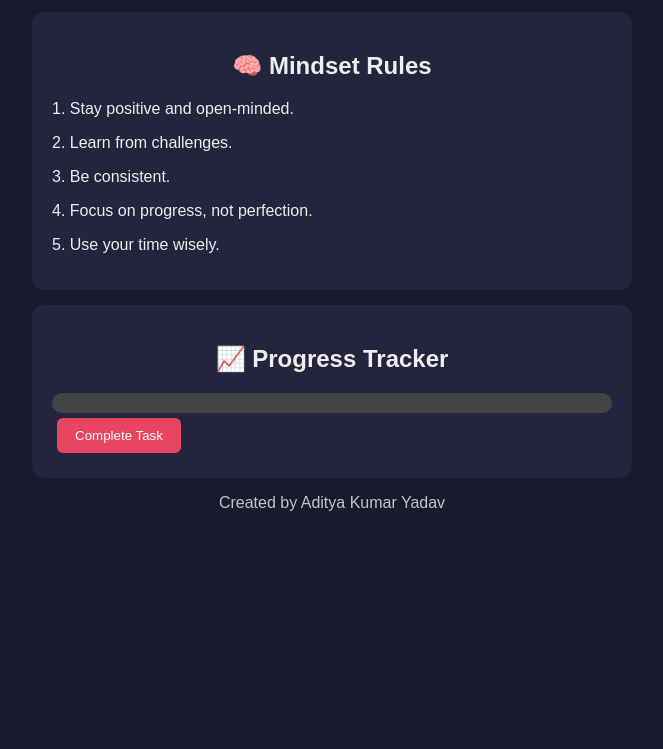
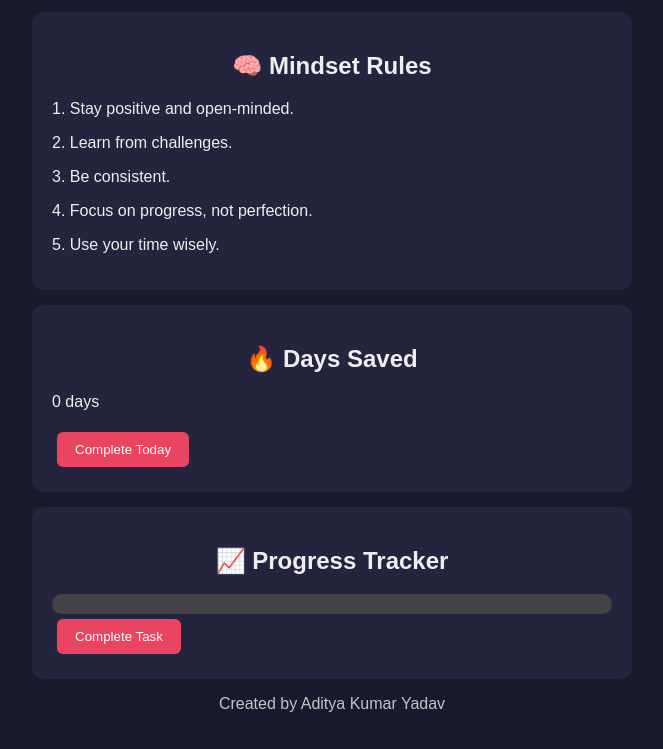
Before and after one commit to pcyadityacomputers-tech/control-your-mind, a plain HTML site: page index.html in a window 1280 px wide. Shown: the part 892-1641 px from the top of the page, without its empty margins (308-971 px from the left). Before the commit the page ends 1440 px from the top, so only its background shows below. Drawn offline with Linux system fonts and the light colour scheme.

Commit message:
Update index.html

```diff
--- a/index.html
+++ b/index.html
@@ -129,7 +129,13 @@ li {
 <p>4. Focus on progress, not perfection.</p>
 <p>5. Use your time wisely.</p>
 </section>
+<section>
+<h2>🔥 Days Saved</h2>
 
+<p id="daysSaved">0 days</p>
+
+<button onclick="saveToday()">Complete Today</button>
+</section>
 <section>
 <h2>📈 Progress Tracker</h2>
 
@@ -223,7 +229,18 @@ function giveChallenge() {
     document.getElementById("challengeDisplay").textContent =
         random;
 }
+let daysSaved = localStorage.getItem("daysSaved") || 0;
 
+document.getElementById("daysSaved").textContent =
+    daysSaved + " days";
+
+function saveToday() {
+    daysSaved++;
+    localStorage.setItem("daysSaved", daysSaved);
+
+    document.getElementById("daysSaved").textContent =
+        daysSaved + " days";
+}
 let progress = 0;
 
 function increaseProgress() {
```
